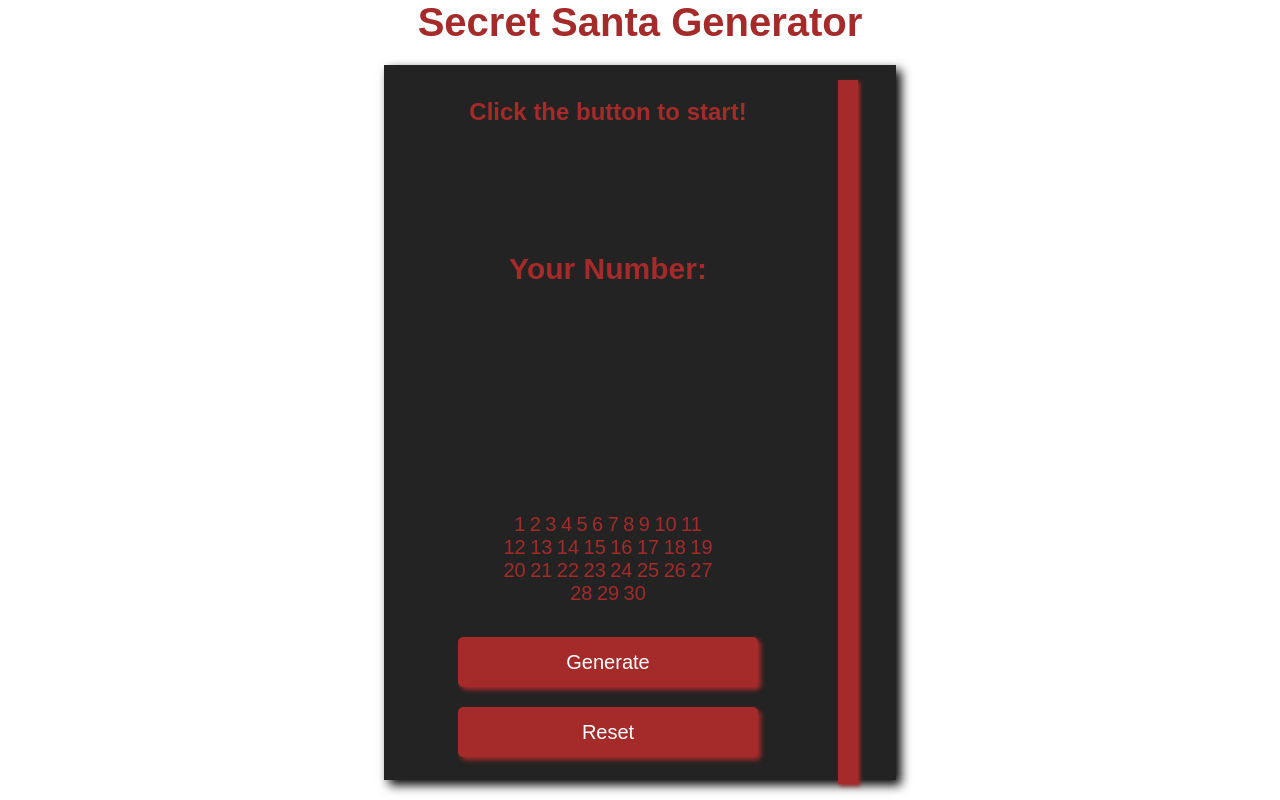
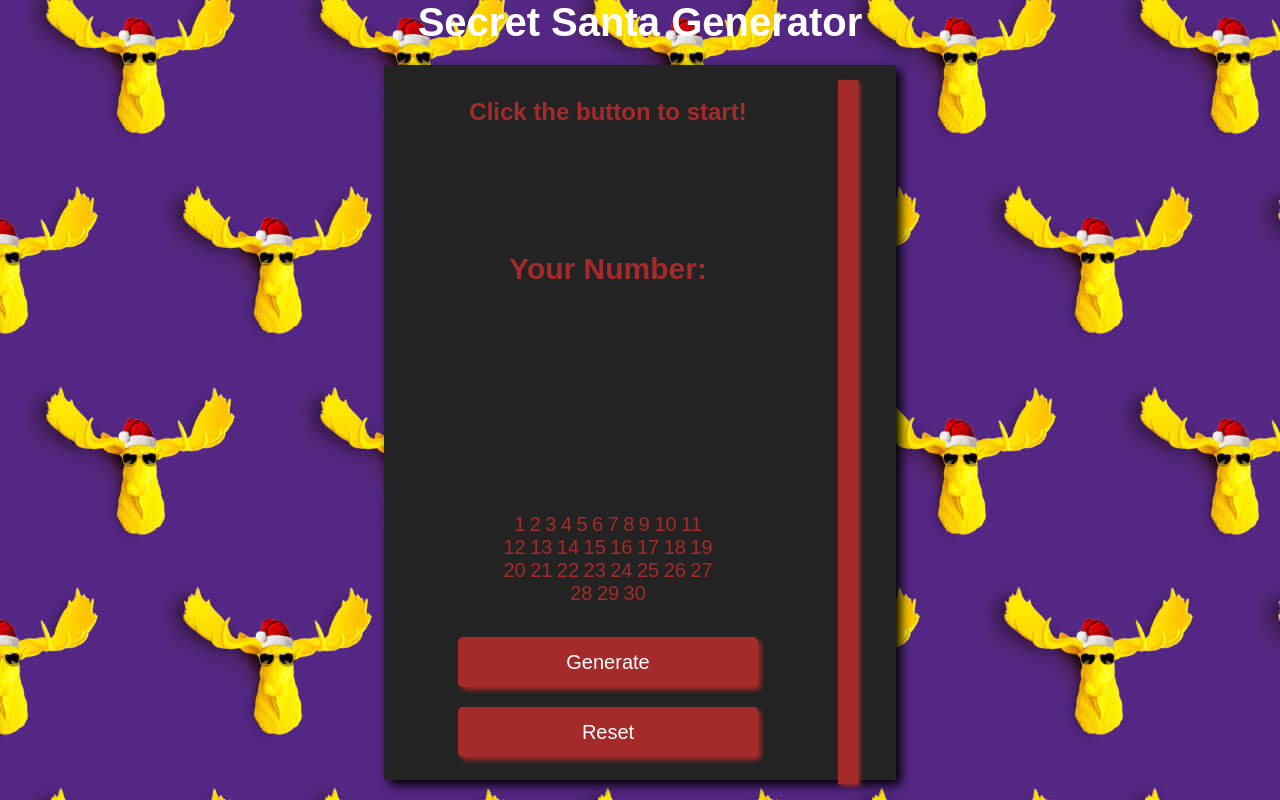
Before and after one commit to Cooki3GOD/christmasNumberGenerator, a plain HTML site: page index.html in a window 1280 px wide. Drawn offline with Linux system fonts and the light colour scheme; a web font is replaced by a local one.

Commit message:
Dodanie tla strony

```diff
--- a/style.css
+++ b/style.css
@@ -6,6 +6,7 @@
     font-family: "Parkinsans", sans-serif;
 }
 body {
+    background-image: url(./backgroundImage.jpg);
     height: 100vh;
     width: 100%;
     display: flex;
@@ -15,7 +16,7 @@ body {
 }
 h1 {
     font-size: 40px;
-    color: brown;
+    color: white;
 }
 .card {
     text-align: center;
@@ -49,7 +50,6 @@ h1 {
     height: 100%;
     width: 87%;
 }
-
 h2 {
     margin: 10px;
 }
```
Also changed, not shown: backgroundImage.jpg (added).
